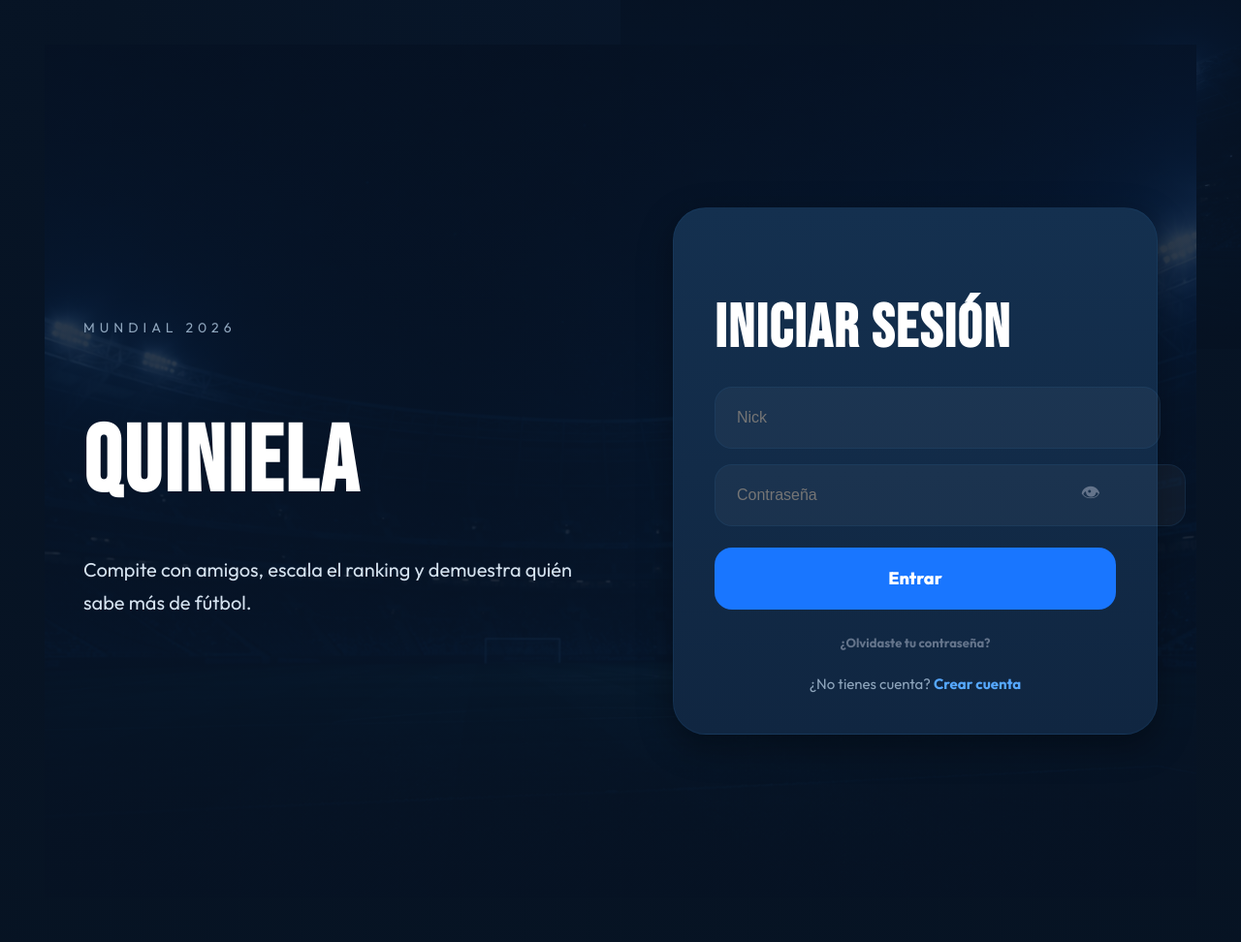
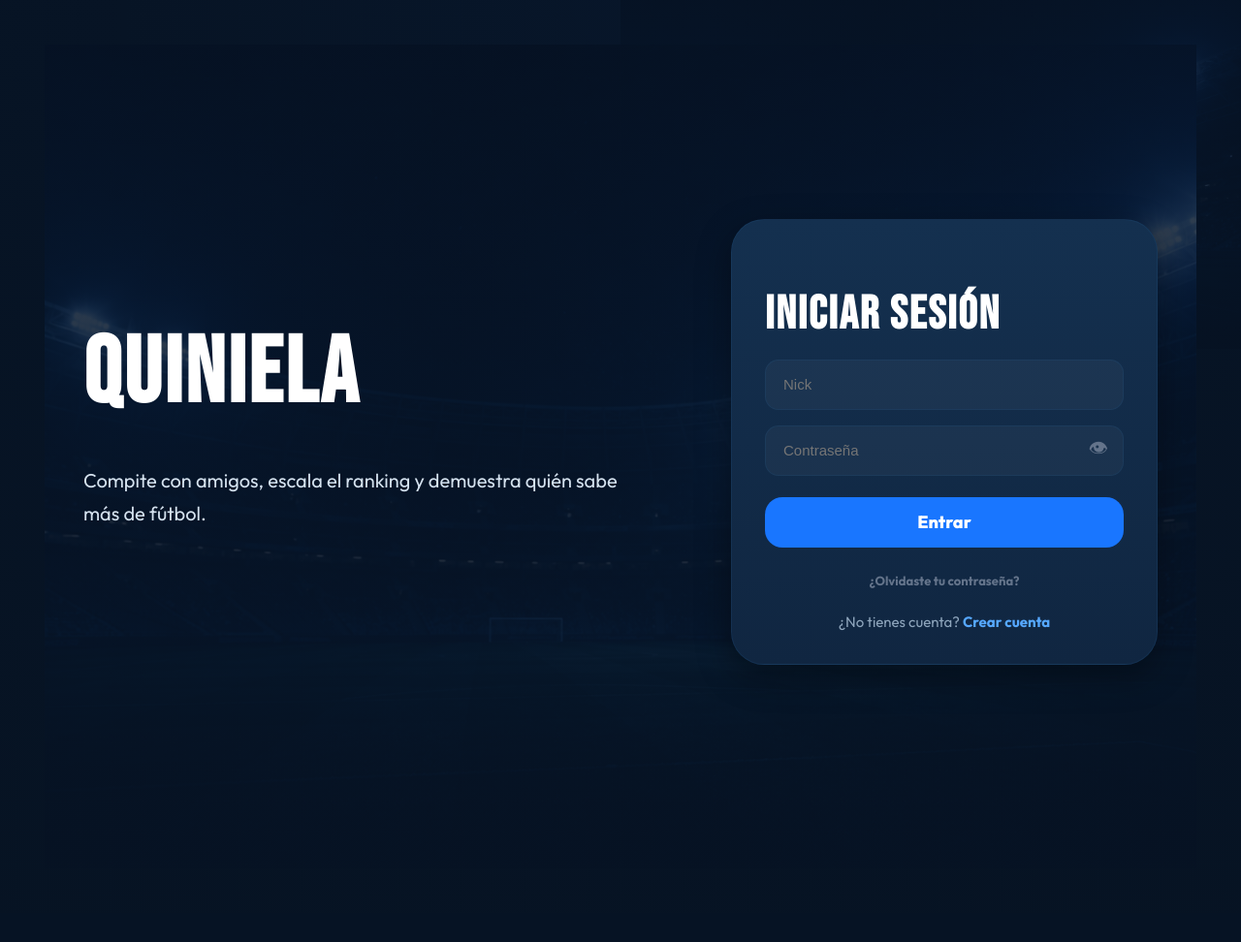
Before and after one commit to Darkial11/quiniela, a Django app: page /login/ in a window 1280 px wide. Shown: the whole page at 97% size. After the commit the page ends 686 px from the top, so only its background shows below. Run offline with Django 5.2, Linux system fonts and the light colour scheme.

Commit message:
actualizacion fondo dk

```diff
--- a/quiniela/static/css/auth.css
+++ b/quiniela/static/css/auth.css
@@ -9,7 +9,7 @@
     display:grid;
 
     grid-template-columns:
-        1fr 500px;
+        1fr 440px;
 
     align-items:center;
 
@@ -19,7 +19,7 @@
 
     margin:auto;
 
-    padding:40px;
+    padding:10px 40px 40px;
 
     background:
         linear-gradient(
@@ -53,6 +53,11 @@
     margin-bottom:18px;
 
     font-size:14px;
+}
+
+.auth-left{
+
+    margin-top:-70px;
 }
 
 .auth-left h1{
@@ -94,7 +99,7 @@
 
     border-radius:34px;
 
-    padding:42px;
+    padding:34px;
 
     backdrop-filter:blur(14px);
 
@@ -105,9 +110,9 @@
 
     color:var(--text);
 
-    font-size:62px;
+    font-size:48px;
 
-    margin-bottom:28px;
+    margin-bottom:22px;
 
     line-height:1;
 
@@ -138,9 +143,9 @@
 
     width:100%;
 
-    height:62px;
+    height:52px;
 
-    padding:0 22px;
+    padding:0 18px;
 
     background:
         rgba(255,255,255,.04);
@@ -148,13 +153,15 @@
     border:
         1px solid rgba(var(--border-rgb),.20);
 
-    border-radius:18px;
+    border-radius:14px;
 
     color:white;
 
-    font-size:16px;
+    font-size:15px;
 
     transition:.25s;
+
+    box-sizing:border-box;
 }
 
 .auth-card input:focus{
@@ -168,6 +175,21 @@
         0 0 18px rgba(var(--primary-rgb),.16);
 }
 
+/* Corrige el fondo blanco que impone Chrome al autocompletar */
+.auth-card input:-webkit-autofill,
+.auth-card input:-webkit-autofill:hover,
+.auth-card input:-webkit-autofill:focus {
+
+    -webkit-text-fill-color: white;
+
+    -webkit-box-shadow:
+        0 0 0 1000px rgba(16,38,65,.95) inset;
+
+    transition: background-color 9999s ease-in-out 0s;
+
+    border-radius: 14px;
+}
+
 /* =========================
    BUTTON
 ========================= */
@@ -178,7 +200,7 @@
 
     margin-top:6px;
 
-    height:64px;
+    height:52px;
 
     border:none;
 
--- a/usuarios/templates/usuarios/login.html
+++ b/usuarios/templates/usuarios/login.html
@@ -5,12 +5,6 @@
 <div class="auth-layout">
 
     <div class="auth-left">
-
-        <p class="auth-mini">
-
-            Mundial 2026
-
-        </p>
 
         <h1>
 
```
